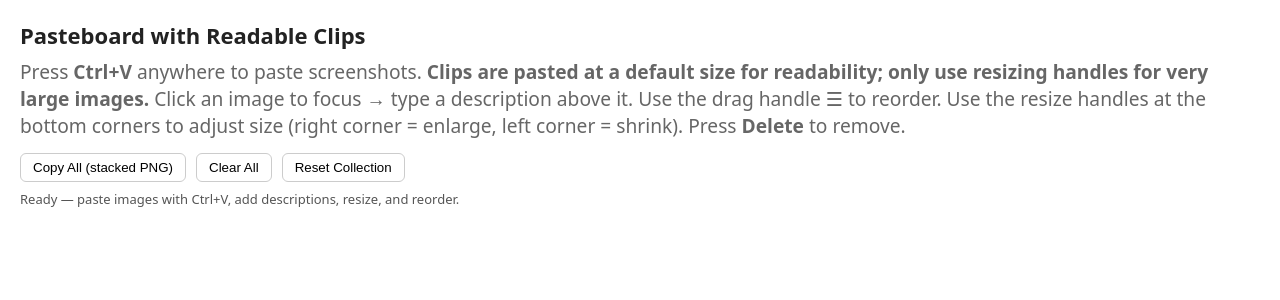
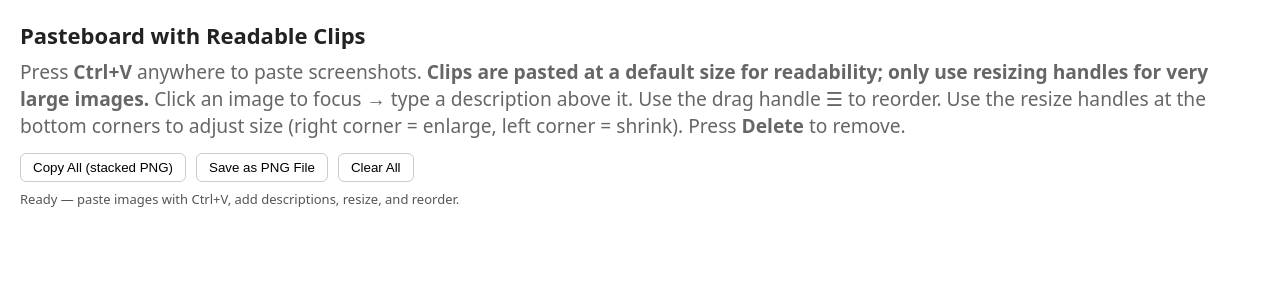
Before and after one commit to averkoc/lx, a Jekyll site: the page docs/clipper.html, which Jekyll copies as it is, in a window 1280 px wide. Shown: the top 300 px of the page. Built offline with Jekyll 4.4.1, drawn with Linux system fonts in a browser that asks for light colours; some of the changed lines change nothing that is shown.

Commit message:
Update clipper.html

```diff
--- a/docs/clipper.html
+++ b/docs/clipper.html
@@ -127,8 +127,8 @@ Press <strong>Ctrl+V</strong> anywhere to paste screenshots. <strong>Clips are p
 </div>
 <div id="toolbar">
   <button id="copyAllBtn">Copy All (stacked PNG)</button>
+  <button id="saveBtn">Save as PNG File</button>
   <button id="clearBtn">Clear All</button>
-  <button id="resetBtn">Reset Collection</button>
 </div>
 <div id="status"></div>
 <div id="output"></div>
@@ -138,12 +138,10 @@ const output = document.getElementById("output");
 const status = document.getElementById("status");
 let dragSrcEl = null;
 let saveTimeout = null;
-
 function log(msg, err=false){
   status.textContent = msg;
   status.style.color = err ? "#b22" : "#555";
 }
-
 function saveCollection(){
   try {
     const wraps = [...document.querySelectorAll(".img-wrap")];
@@ -163,18 +161,15 @@ function saveCollection(){
     console.error('✗ Save failed:', e);
   }
 }
-
 function scheduleSave(){
   clearTimeout(saveTimeout);
   saveTimeout = setTimeout(saveCollection, 500);
 }
-
 /* Add image and return the wrap element */
 function addImage(dataURL, props={}) {
   const wrap = document.createElement("div");
   wrap.className = "img-wrap";
   wrap.setAttribute("tabindex", "0");
-
   // Description
   const desc = document.createElement("div");
   desc.className = "desc";
@@ -184,32 +179,27 @@ function addImage(dataURL, props={}) {
   desc.addEventListener('click', e => e.stopPropagation());
   desc.addEventListener('pointerdown', e => e.stopPropagation());
   desc.addEventListener('input', scheduleSave);
-
   // Drag handle
   const handle = document.createElement("div");
   handle.className = "drag-handle";
   handle.setAttribute("draggable","true");
   handle.textContent = "☰";
-
   // Image
   const img = document.createElement("img");
   img.src = dataURL;
   img.style.width = props.width || "auto";
   img.style.height = props.height || "auto";
   img.style.maxWidth = "90vw";
-
   // Delete button
   const del = document.createElement("button");
   del.className = "delete-btn";
   del.textContent = "×";
   del.onclick = e => { e.stopPropagation(); wrap.remove(); scheduleSave(); };
-
   // Resize handles
   const resizeSE = document.createElement("div");
   resizeSE.className = "resize-handle resize-se";
   const resizeSW = document.createElement("div");
   resizeSW.className = "resize-handle resize-sw";
-
   // Resize logic
   function resizeHandler(e, isSE){
     e.preventDefault();
@@ -234,11 +224,9 @@ function addImage(dataURL, props={}) {
   }
   resizeSE.addEventListener('mousedown', e=>resizeHandler(e,true));
   resizeSW.addEventListener('mousedown', e=>resizeHandler(e,false));
-
   wrap.append(desc, handle, img, resizeSE, resizeSW, del);
   output.appendChild(wrap);
   wrap.onclick = () => wrap.focus();
-
   /* Dragging via handle only */
   handle.addEventListener("dragstart", e => {
     dragSrcEl = wrap;
@@ -263,18 +251,15 @@ function addImage(dataURL, props={}) {
     else output.insertBefore(dragSrcEl,wrap.nextSibling);
     scheduleSave();
   });
-
   log("Image added.");
   return wrap;
 }
-
 /* Handle clipboard blob */
 function handleBlob(blob){
   const reader = new FileReader();
   reader.onload = ev => { addImage(ev.target.result); scheduleSave(); };
   reader.readAsDataURL(blob);
 }
-
 /* Paste images */
 document.addEventListener("paste", e=>{
   const items = e.clipboardData.items;
@@ -288,7 +273,6 @@ document.addEventListener("paste", e=>{
   }
   log("Clipboard contains no image.", true);
 });
-
 /* Delete via Delete key */
 document.addEventListener("keydown", e=>{
   if(e.key==="Delete"){
@@ -300,21 +284,61 @@ document.addEventListener("keydown", e=>{
     }
   }
 });
-
 /* Toolbar buttons */
 document.getElementById("clearBtn").onclick = ()=>{ output.innerHTML=""; scheduleSave(); log("All cleared."); };
-document.getElementById("resetBtn").onclick = ()=>{
-  if(confirm("This will permanently delete your saved collection. Are you sure?")){
-    output.innerHTML = "";
-    localStorage.removeItem('clipboard-collection');
-    log("Collection reset.");
+/* Copy all stacked PNG */
+document.getElementById("copyAllBtn").onclick = async ()=>{
+  const canvas = await generateStackedCanvas();
+  if(!canvas) return;
+  try{
+    let blob = await new Promise(r=>canvas.toBlob(r,"image/png"));
+    await navigator.clipboard.write([new ClipboardItem({"image/png": blob})]);
+    log("Copied all images with descriptions as one PNG.");
+  }catch(e){
+    log("Copy failed — browser blocked image clipboard write.", true);
   }
 };
+/* Save as PNG file */
+document.getElementById("saveBtn").onclick = async ()=>{
+  const canvas = await generateStackedCanvas();
+  if(!canvas) return;
 
-/* Copy all stacked PNG */
-document.getElementById("copyAllBtn").onclick = async ()=>{
+  // Use File System Access API if available (Chrome/Edge)
+  if('showSaveFilePicker' in window){
+    try{
+      const handle = await window.showSaveFilePicker({
+        suggestedName: `pasteboard-${new Date().toISOString().slice(0,19).replace(/:/g,'-')}.png`,
+        types: [{
+          description: 'PNG Image',
+          accept: {'image/png': ['.png']}
+        }]
+      });
+      const writable = await handle.createWritable();
+      canvas.toBlob(async blob=>{
+        await writable.write(blob);
+        await writable.close();
+        log("PNG file saved.");
+      },"image/png");
+    }catch(e){
+      if(e.name !== 'AbortError') log("Save cancelled or failed.", true);
+    }
+  } else {
+    // Fallback for browsers without File System Access API
+    canvas.toBlob(blob=>{
+      const url = URL.createObjectURL(blob);
+      const a = document.createElement('a');
+      a.href = url;
+      a.download = `pasteboard-${new Date().toISOString().slice(0,19).replace(/:/g,'-')}.png`;
+      a.click();
+      URL.revokeObjectURL(url);
+      log("PNG file saved.");
+    },"image/png");
+  }
+};
+/* Generate stacked canvas (shared by copy and save) */
+async function generateStackedCanvas(){
   const wraps = [...document.querySelectorAll(".img-wrap")];
-  if(wraps.length===0){ log("Nothing to copy."); return; }
+  if(wraps.length===0){ log("Nothing to save."); return null; }
   let blocks = await Promise.all(wraps.map(wrap=>{
     return new Promise(res=>{
       const img = wrap.querySelector("img");
@@ -327,7 +351,6 @@ document.getElementById("copyAllBtn").onclick = async ()=>{
       im.src = img.src;
     });
   }));
-
   const padding = 20;
   const fontSize = 16;
   const lineHeight = 22;
@@ -336,7 +359,6 @@ document.getElementById("copyAllBtn").onclick = async ()=>{
   const tempCanvas = document.createElement("canvas");
   const tempCtx = tempCanvas.getContext("2d");
   tempCtx.font = `${fontSize}px system-ui, sans-serif`;
-
   blocks.forEach(block=>{
     if(block.desc){
       const words = block.desc.split(' ');
@@ -358,7 +380,6 @@ document.getElementById("copyAllBtn").onclick = async ()=>{
     maxWidth = Math.max(maxWidth, block.width);
   });
   totalHeight += padding;
-
   const canvas = document.createElement("canvas");
   canvas.width = maxWidth;
   canvas.height = totalHeight;
@@ -367,24 +388,15 @@ document.getElementById("copyAllBtn").onclick = async ()=>{
   ctx.fillRect(0,0,canvas.width,canvas.height);
   ctx.font = `${fontSize}px system-ui, sans-serif`;
   ctx.fillStyle = "#000000";
-
   let y = padding;
   blocks.forEach(block=>{
-    if(block.textLines.length>0) block.textLines.forEach((line,i)=>ctx.fillText(line,padding,y+(i+1)*lineHeight));
+    if(block.textLines.length>0) block.textLines.forEach((line,i)=>ctx.fillText(line,0,y+(i+1)*lineHeight));
     y += block.textHeight;
     ctx.drawImage(block.img,0,y,block.width,block.height);
     y += block.height + padding;
   });
-
-  try{
-    let blob = await new Promise(r=>canvas.toBlob(r,"image/png"));
-    await navigator.clipboard.write([new ClipboardItem({"image/png": blob})]);
-    log("Copied all images with descriptions as one PNG.");
-  }catch(e){
-    log("Copy failed — browser blocked image clipboard write.", true);
-  }
-};
-
+  return canvas;
+}
 /* Load saved collection synchronously */
 function loadCollection(){
   try {
@@ -402,7 +414,6 @@ function loadCollection(){
     log("Ready — paste images with Ctrl+V, add descriptions, resize, and reorder.");
   }
 }
-
 if(document.readyState==='loading'){
   document.addEventListener('DOMContentLoaded', loadCollection);
 } else loadCollection();
```
